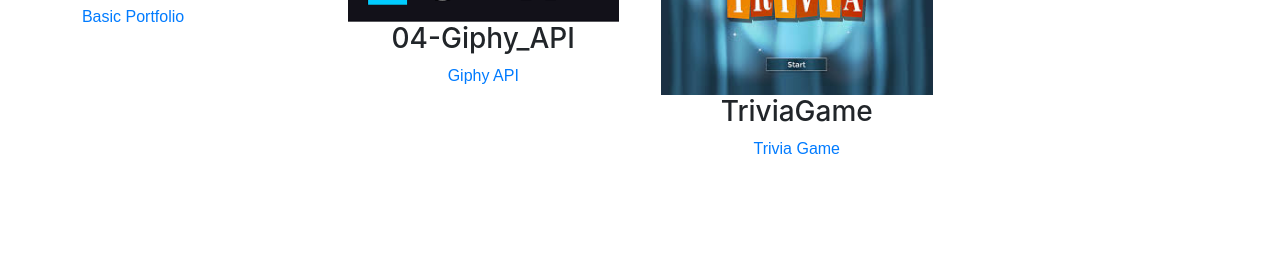
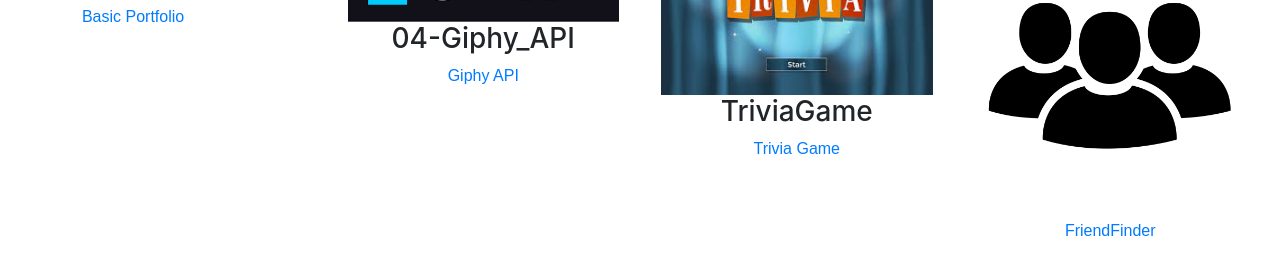
Before and after one commit to vincishar/Myportfolio, a plain HTML site: page index.html in a window 1280 px wide. Shown: the part 536-814 px from the top of the page. Drawn offline with nearby package versions, Linux system fonts and the light colour scheme.

Commit message:
Myportfolio

```diff
--- a/index.html
+++ b/index.html
@@ -55,7 +55,15 @@
                         <p><a href="https://github.com/vincishar/TriviaGame" target="_blank">Trivia Game</a></p>
                     </div>
                 </div>
-
+                <div class="column">
+                    <div class="btn">
+                        <a href="https://vinci-friend-finder.herokuapp.com/">
+                          <img src="friends.png" style="width:100%"/>
+                        </a>
+                        <h3></h3>
+                        <p><a href="https://github.com/vincishar/FriendFinder/blob/master/app/public/home.html" target="_blank">FriendFinder</a></p>
+                    </div>
+                </div>
 
 
 
```
Also changed, not shown: friends.png (added), 1 other file.
